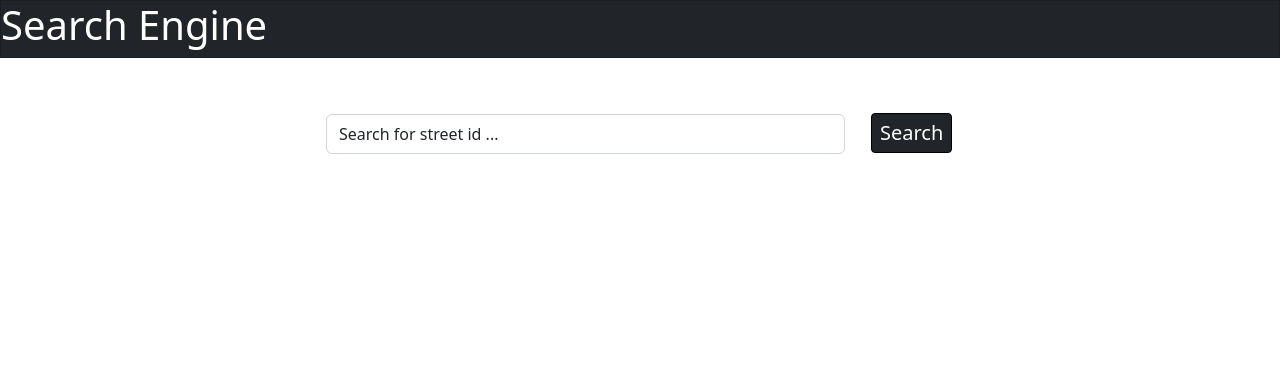
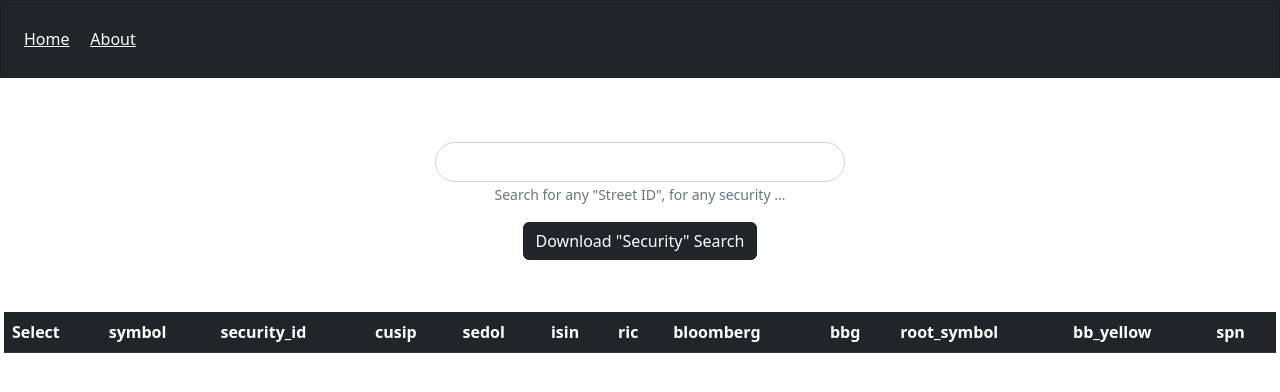
Before and after one commit to Abishanka/ShellHacks2022, a React (Create React App) app in the folder client/: page / in a window 1280 px wide. Shown: the top 392 px of the page. Built offline with nearby package versions, Linux system fonts and the light colour scheme.

Commit message:
Updated frontend

```diff
--- a/client/src/components/Home.js
+++ b/client/src/components/Home.js
@@ -1,13 +1,60 @@
 import React, {useState} from 'react';
 import * as boot from 'react-bootstrap'
-import 'bootstrap/dist/css/bootstrap.min.css';
+import 'bootstrap/dist/css/bootstrap.min.css'
+import '../custom.css'
 
 const Home = () => {
-    const [query, setQuery] = useState("Search for street id ...");
-    const [tableData, setTableData] = useState([]);
+    let mock = [{
+        security_id: "123",
+        cusip: "23",
+        sedol: "23",
+        isin: "32",
+        ric: "23",
+        bloomberg: "23",
+        bbg: "23",
+        symbol: "",
+        root_symbol: "",
+        bb_yellow: "",
+        spn: "23"
+    },
+    {
+        security_id: "562",
+        cusip: "23",
+        sedol: "23",
+        isin: "32",
+        ric: "23",
+        bloomberg: "23",
+        bbg: "23",
+        symbol: "",
+        root_symbol: "",
+        bb_yellow: "",
+        spn: "23"
+    },
 
-    const handleSubmit = (e) => {
+    ]
+
+
+
+    const [query, setQuery] = useState("");
+    let tableTemplate = {
+        security_id: "",
+        cusip: "",
+        sedol: "",
+        isin: "",
+        ric: "",
+        bloomberg: "",
+        bbg: "",
+        symbol: "",
+        root_symbol: "",
+        bb_yellow: "",
+        spn: ""
+    }
+    const [tableData, setTableData] = useState([tableTemplate]);
+    const [tableState, setTableState] = useState(false);
+
+    const handleChange = async (e) => {
         e.preventDefault();
+        setQuery(e.target.value)
         const ops = {
             method: 'POST',
             headers: { 'Content-Type': 'application/json' },
@@ -15,31 +62,80 @@ const Home = () => {
         };
         fetch('http://localhost:3000/query', ops)
             .then(response => response.json())
-            .then(data => this.setTableData())
+            .then(data => setTableData())
     }
 
     return (
         <>
-            <boot.Card bg='dark' key ='dark' text='white' style={{ width: '100%', borderRadius: '0px'}} className='mb-5'>
-                <h1>Search Engine</h1>
+            <boot.Card bg='dark' key ='dark' text='white' style={{ width: '100%', borderRadius: '0px', paddingTop: '10px', paddingBottom: '10px', paddingLeft: '7px'}} className='mb-5'>
+                <boot.Card.Body>
+                <a href='#' style={{color: 'white'}}>Home</a>  &nbsp; &nbsp; <a href='#' style={{color: 'white'}}>About</a>
+                </boot.Card.Body>
             </boot.Card>
             <boot.Row>
                 <boot.Col lg='3' />
-                <boot.Col lg='6' style={{justifyContent: 'center', textAlign: 'center', fontSize: '4vh'}}>
-                    <boot.Form>
-                        <boot.FormGroup className='mb-3'>
-                            <boot.Row className='d-flex align-items-end' >
-                                    <boot.Col lg='10'>
-                                        <boot.FormControl value={query} onChange={(e) => setQuery(e.target.value)} style={{height: '5vh'}}/>
-                                    </boot.Col>
-                                    <boot.Col lg='2'>
-                                        <boot.Button className='bg-dark' style={{borderColor: 'black', fontSize: '2.5vh'}} size='sm'>
-                                            Search
-                                        </boot.Button>
-                                    </boot.Col>
-                            </boot.Row>
-                        </boot.FormGroup>
+                <boot.Col lg='6' style={{textAlign: 'center', fontSize: '2vh'}}>
+                    <boot.Form onSubmit={handleChange} className='mt-3'>
+                        <boot.Row className='d-flex align-items-end' >
+                            <boot.Col lg='2' />
+                            <boot.Col lg='8'>
+                                <boot.FormGroup className='mb-3'>
+                                    <boot.FormControl className='cursor' class="rq-form-element" value={query} onChange={(e) => handleChange(e)} style={{height: '5vh', borderRadius: '50px'}}/>
+                                    <boot.FormText>Search for any "Street ID", for any security ...</boot.FormText>
+                                </boot.FormGroup>
+                            </boot.Col>
+                        </boot.Row>
+                        <boot.Row>
+                            <boot.Col lg='2' />
+                            <boot.Col lg='8'>
+                                <boot.Button type='submit' variant='dark'>Download "Security" Search</boot.Button>
+                            </boot.Col>
+                        </boot.Row>
                     </boot.Form>
+                </boot.Col>
+            </boot.Row>
+
+            <br />
+            <br />
+
+            <boot.Row>
+                <boot.Col style={{margin: '0.5vh'}}>
+                <boot.Table id='result' className="table table-dark">
+                    <thead>
+                        <tr>
+                            <th>Select</th>
+                            <th>symbol</th>
+                            <th>security_id</th>
+                            <th>cusip</th>
+                            <th>sedol</th>
+                            <th>isin</th>
+                            <th>ric</th>
+                            <th>bloomberg</th>
+                            <th>bbg</th>
+                            <th>root_symbol</th>
+                            <th>bb_yellow</th>
+                            <th>spn</th>
+                        </tr>
+                    </thead>
+                    <tbody>
+                        {tableData.length > 1 && tableData.map(val =>
+                            <tr>
+                                <td>{}</td>
+                                <td>{val.symbol}</td>
+                                <td>{val.security_id}</td>
+                                <td>{val.cusip}</td>
+                                <td>{val.sedol}</td>
+                                <td>{val.isin}</td>
+                                <td>{val.ric}</td>
+                                <td>{val.bloomberg}</td>
+                                <td>{val.bbg}</td>
+                                <td>{val.root_symbol}</td>
+                                <td>{val.bb_yellow}</td>
+                                <td>{val.spn}</td>
+                            </tr>
+                        )}
+                    </tbody>
+                </boot.Table>
                 </boot.Col>
             </boot.Row>
         </>
--- /dev/null
+++ b/client/src/custom.css
@@ -0,0 +1,24 @@
+.cursor {
+    position: relative;
+}
+.cursor i {
+    position: absolute;
+    width: 1px;
+    height: 80%;
+    background-color: gray;
+    left: 5px;
+    top: 10%;
+    animation-name: blink;
+    animation-duration: 800ms;
+    animation-iteration-count: infinite;
+    opacity: 1;
+}
+
+.cursor input:focus + i {
+    display: none;
+}
+
+@keyframes blink {
+    from { opacity: 1; }
+    to { opacity: 0; }
+}
```
